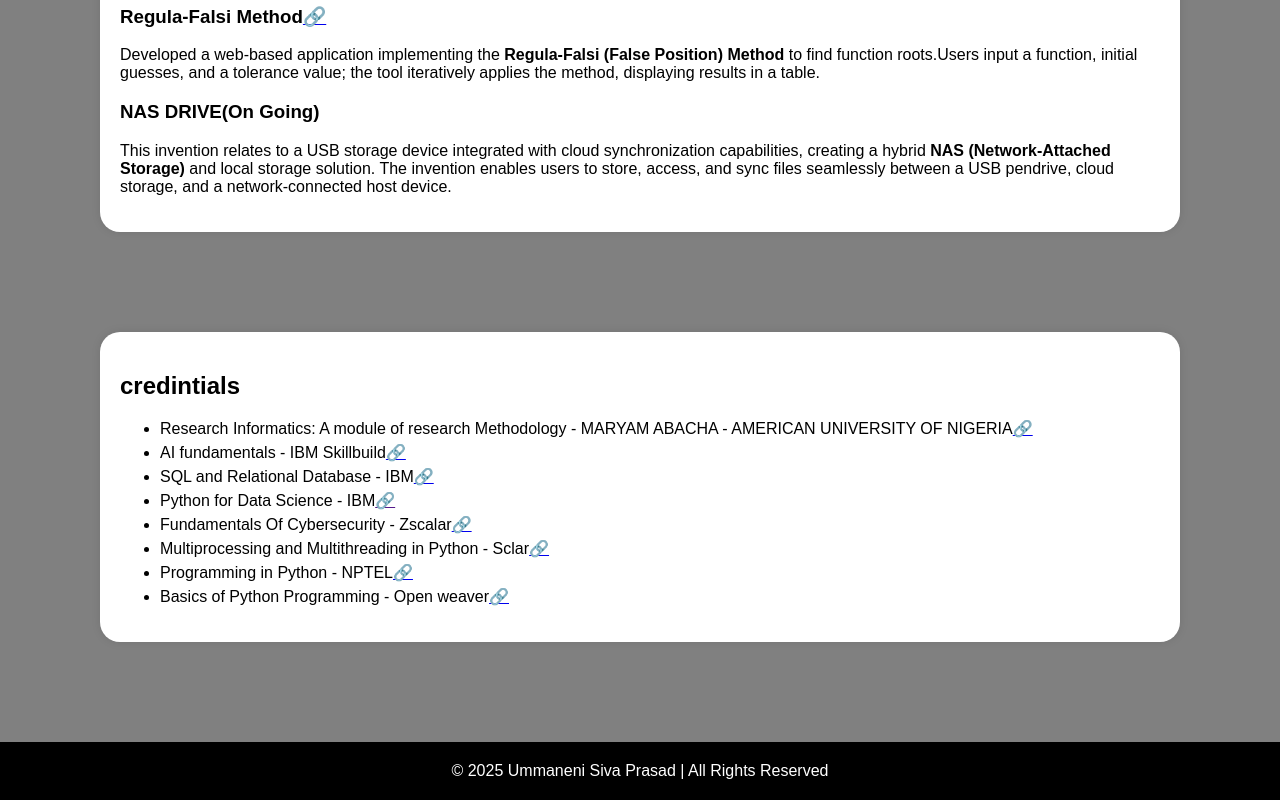
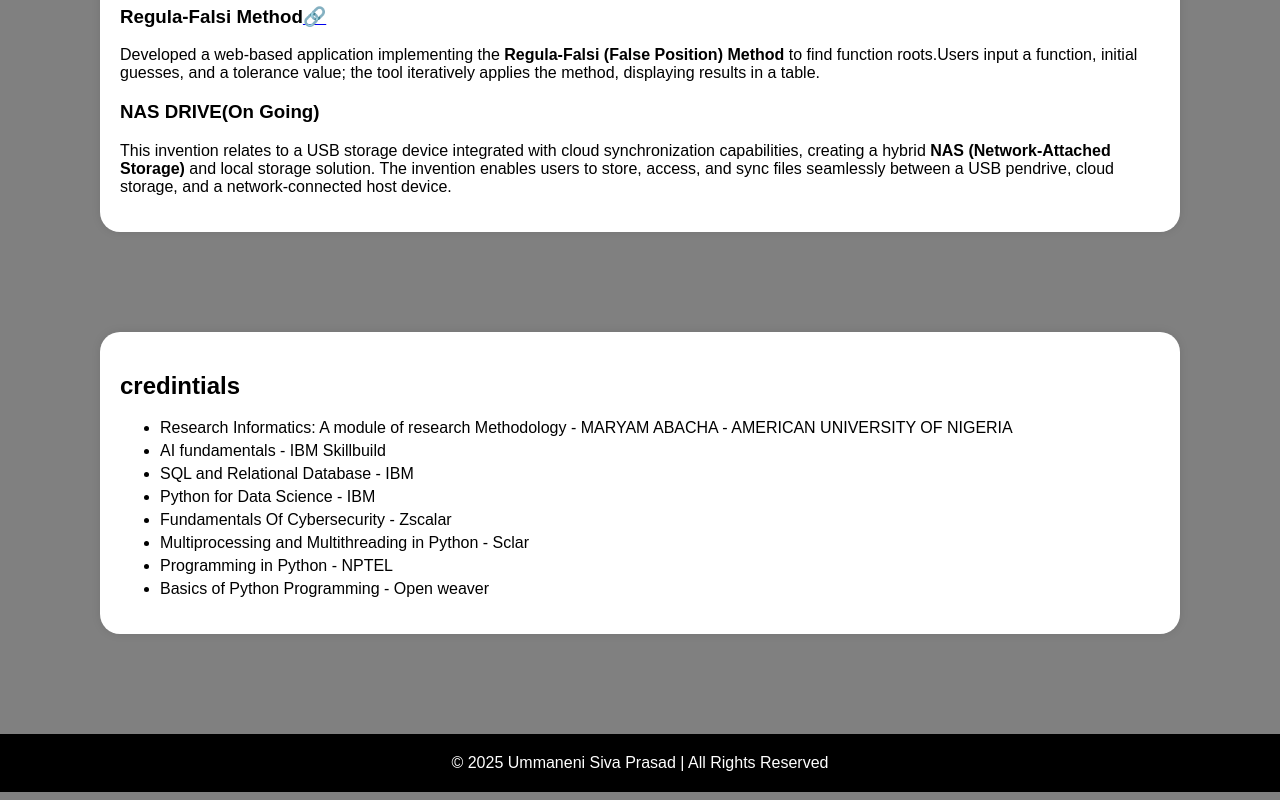
Before and after one commit to siva-1916/Portfolio, a plain HTML site: page index.html in a window 1280 px wide. Shown: the part 1853-2653 px from the top of the page. Drawn offline with nearby package versions, Linux system fonts and the light colour scheme.

Commit message:
index.html

```diff
--- a/index.html
+++ b/index.html
@@ -111,14 +111,14 @@
         <section id="credintials">
             <h2>credintials</h2>
             <ul>
-                <li>Research Informatics: A module of research Methodology - MARYAM ABACHA - AMERICAN UNIVERSITY OF NIGERIA<a href=" ">🔗</a></li>
-                <li>AI fundamentals - IBM Skillbuild<a href=" ">🔗</a></li>
-                <li>SQL and Relational Database - IBM<a href=" ">🔗</a></li>
-                <li>Python for Data Science - IBM<a href="">🔗</a></li>
-                <li>Fundamentals Of Cybersecurity - Zscalar<a href=" ">🔗</a></li>
-                <li>Multiprocessing and Multithreading in Python - Sclar<a href=" ">🔗</a></li>
-                <li>Programming in Python - NPTEL<a href=" ">🔗</a></li>
-                <li>Basics of Python Programming - Open weaver<a href=" ">🔗</a></li>
+                <li>Research Informatics: A module of research Methodology - MARYAM ABACHA - AMERICAN UNIVERSITY OF NIGERIA</li>
+                <li>AI fundamentals - IBM Skillbuild</li>
+                <li>SQL and Relational Database - IBM</li>
+                <li>Python for Data Science - IBM</li>
+                <li>Fundamentals Of Cybersecurity - Zscalar</li>
+                <li>Multiprocessing and Multithreading in Python - Sclar</li>
+                <li>Programming in Python - NPTEL</li>
+                <li>Basics of Python Programming - Open weaver</li>
 
             </ul>
         </section>
```
